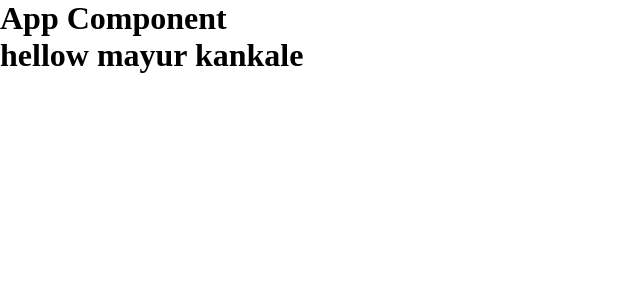
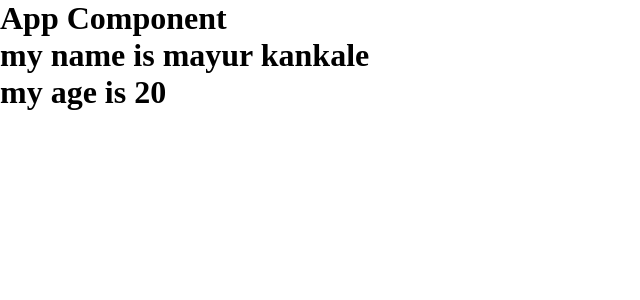
Before and after one commit to mayurkankale1577-source/reactjs, a React (Vite) app: page / in a window 1280 px wide. Shown: the top 300 px of the page, without its empty margins (0-640 px from the left). Built offline with nearby package versions, Linux system fonts and the light colour scheme.

Commit message:
distuctinth props

```diff
--- a/src/App.jsx
+++ b/src/App.jsx
@@ -19,7 +19,7 @@ function App() {
        <Func />
        <Arrayobj />
        <Conditional /> */}
-       <Propss name="mayur kankale"/>
+       <Propss name="mayur kankale" age={20}/>
     </>
   )
 }
--- a/src/props/Propss.jsx
+++ b/src/props/Propss.jsx
@@ -1,13 +1,33 @@
-function Propss(props) {
 
+
+// function Propss(props) {
+
+
+
+
+
+//     return (
+//         <>
+//             <h1> hellow {props.name}</h1>
+//         </>
+//     )
+// }
+
+
+// distuctinh props
+function Propss({name, age}) {
 
 
 
     return (
         <>
-            <h1> hellow {props.name}</h1>
+            <h1> my name is {name}</h1>
+            <h1> my age is {age}</h1>
         </>
     )
 }
 
+
+
+
 export default Propss
```
